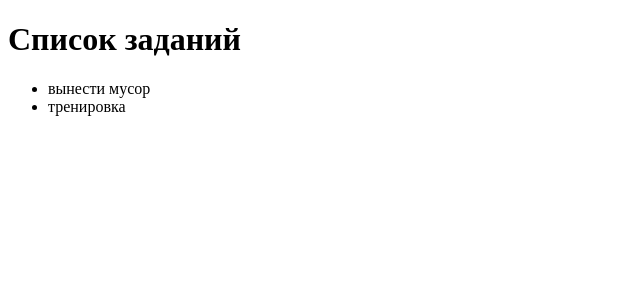
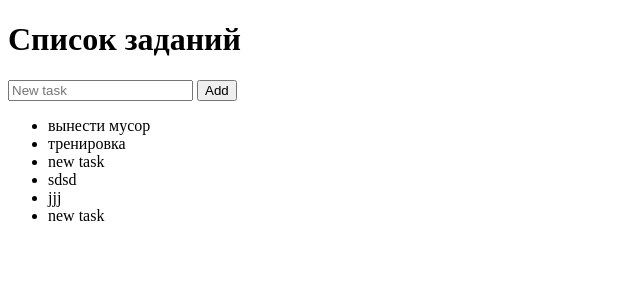
Before and after one commit to AlexFisher13/todo-django, a Django app: page / in a window 1280 px wide. Shown: the top 300 px of the page, without its empty margins (0-640 px from the left). Run offline with Django 4.2, Linux system fonts and the light colour scheme; data comes from the database, SQL or seed files in the repository.

Commit message:
form to add task

```diff
--- a/templates/index.html
+++ b/templates/index.html
@@ -9,6 +9,13 @@
 </head>
 <body>
     <h1>{{ text }}</h1>
+
+    <form action="{% url 'main_page' %}" method="post">
+        {% csrf_token %}
+        <input type="text" name="new_task_text" placeholder="New task">
+        <button type="submit">Add</button>
+    </form>
+
     <ul>
         {% for task in tasks %}
             <li>{{ task.text }}</li>
--- a/todolist/views.py
+++ b/todolist/views.py
@@ -4,6 +4,9 @@ from todos.models import Task
 
 
 def main_page(request):
+    task_text = request.POST.get('new_task_text', 'new task')
+    new_task = Task(text=task_text, is_done=False)
+    new_task.save()
     tasks = Task.objects.all()
     return render(request, './index.html', {
         'text': 'Список заданий',
```
Also changed, not shown: db.sqlite3.
